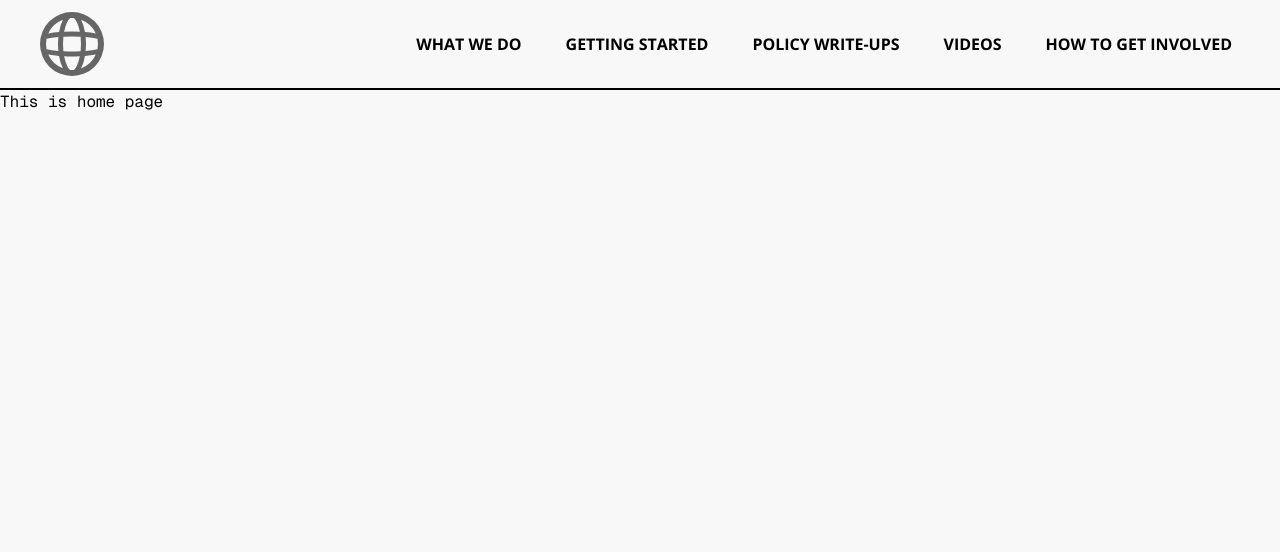
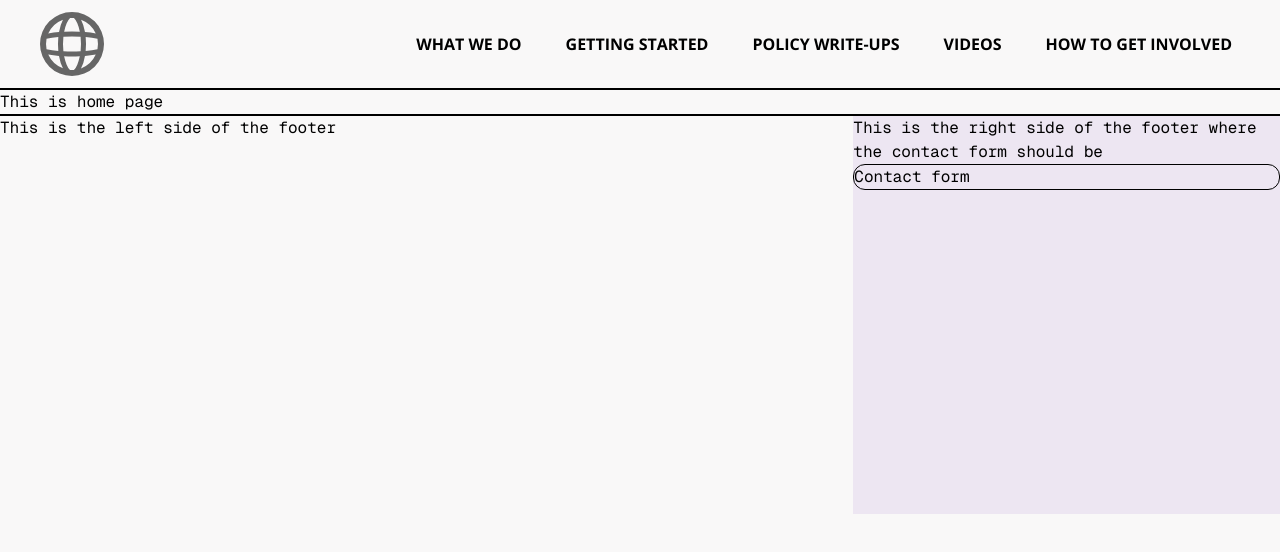
Before and after one commit to vtruo009/media-communication, a Next.js app: page / in a window 1280 px wide. Shown: the top 552 px of the page. Built offline with nearby package versions, Linux system fonts and the light colour scheme.

Commit message:
set up structure of footer

```diff
--- a/app/layout.tsx
+++ b/app/layout.tsx
@@ -1,6 +1,7 @@
 import type { Metadata } from 'next';
 import './globals.css';
 import Header from '@/components/Header';
+import Footer from '@/components/Footer';
 
 export const metadata: Metadata = {
 	title: 'Media Communications',
@@ -18,6 +19,7 @@ export default function RootLayout({
 			<body className='min-h-screen antialiased font-geist-mono bg-sea-salt'>
 				<Header />
 				{children}
+				<Footer />
 			</body>
 		</html>
 	);
--- /dev/null
+++ b/components/Footer.tsx
@@ -0,0 +1,15 @@
+import React from 'react';
+
+const Footer = () => {
+	return (
+		<footer className='w-full h-[50vh] flex flex-row border-t-2'>
+			<div className='w-2/3'>This is the left side of the footer</div>
+			<div className='w-1/3 bg-[#EDE6F2]'>
+				This is the right side of the footer where the contact form should be
+				<div className='w-full border rounded-xl'>Contact form</div>
+			</div>
+		</footer>
+	);
+};
+
+export default Footer;
```
